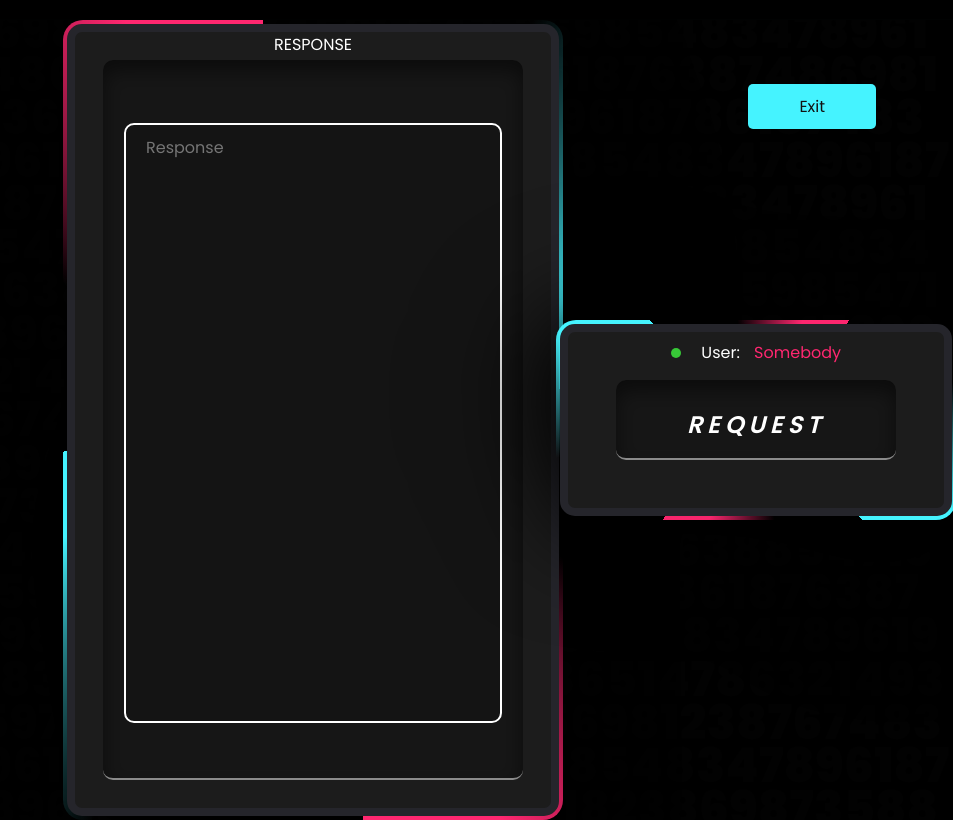
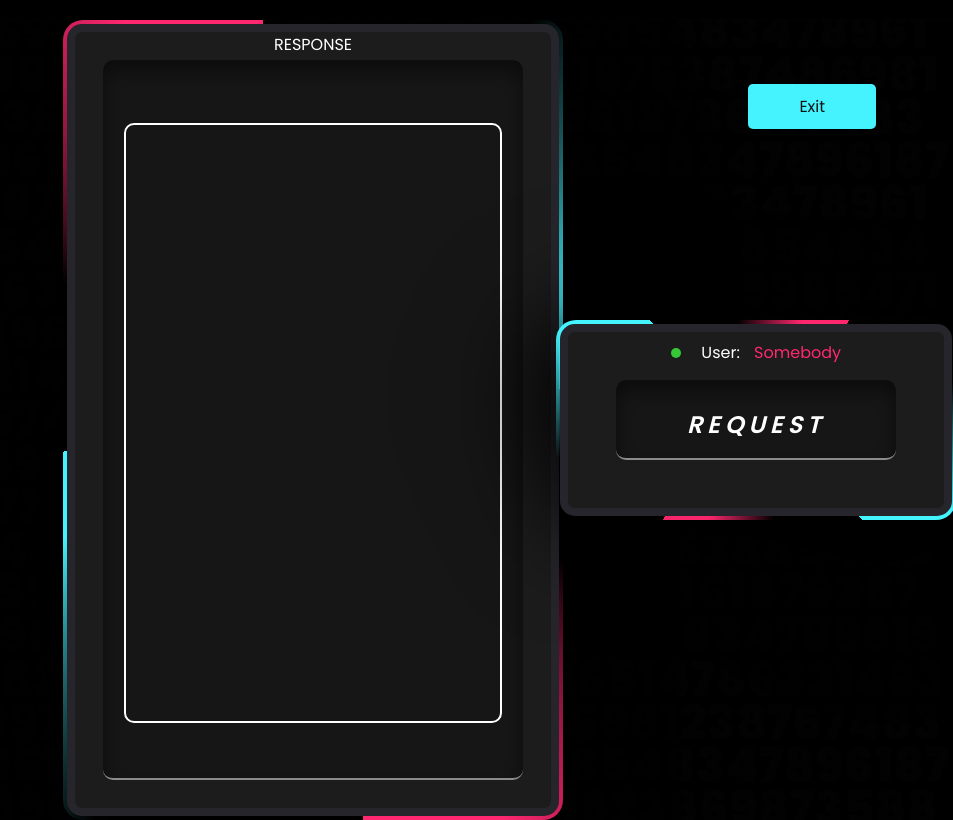
Before and after one commit to VladPashkovsky/comments, a React (Vite) app: page / in a window 1280 px wide. Shown: the part 780-1600 px from the top of the page, without its empty margins (327-1280 px from the left). Built offline with nearby package versions, Linux system fonts and the light colour scheme; a web font is replaced by a local one.

Commit message:
questionform/store_added

```diff
--- a/src/components/QuestionForm/index.tsx
+++ b/src/components/QuestionForm/index.tsx
@@ -1,15 +1,27 @@
 import styles from './style.module.css'
-import {useRef, useState} from 'react'
+import { useState} from 'react'
+import useStore from './store.ts'
+import { Todo } from './store.ts'
+
+
 
 const QuestionForm = () => {
-  const [height, setHeight] = useState('100px');
-  const textareaRef = useRef<HTMLTextAreaElement>(null);
+  const [newTodo, setNewTodo] = useState('');
+  const { addTodo } = useStore();
 
-  const handleInput = () => {
-    if (textareaRef.current) {
-      setHeight(`${textareaRef.current.scrollHeight}px`);
-    }
-  }
+  const handleSubmit = (event: React.FormEvent<HTMLFormElement>) => {
+    event.preventDefault();
+    const newTodoItem: Todo = {
+      id: Date.now(),
+      text: newTodo,
+    };
+    addTodo(newTodoItem);
+    setNewTodo('');
+  };
+
+  const handleInputChange = (event: React.ChangeEvent<HTMLTextAreaElement>) => {
+    setNewTodo(event.target.value);
+  };
 
   return (
     <div className={styles.box}>
@@ -18,10 +30,10 @@ const QuestionForm = () => {
         <span className={styles.user_info}>User: <span className={styles.user_item}>Somebody</span> </span>
       </div>
       <div className={styles.login}>
-        <form className={styles.loginBx}>
+        <form className={styles.loginBx} onSubmit={handleSubmit}>
           <h2><i>Request</i></h2>
           <div className={styles.inptBtn}>
-            <textarea
+            <textarea value={newTodo} onChange={handleInputChange}
               className={styles.textarea} placeholder="Question" />
             <button>ADD</button>
           </div>
--- /dev/null
+++ b/src/components/QuestionForm/store.ts
@@ -0,0 +1,19 @@
+import {create} from 'zustand';
+
+export interface Todo {
+  id: number;
+  text: string;
+}
+
+interface Store {
+  todos: Todo[];
+  addTodo: (todo: Todo) => void;
+}
+
+const useStore = create<Store>((set) => ({
+  todos: [],
+  addTodo: (todo) =>
+    set((state) => ({ todos: [...state.todos, todo] })),
+}));
+
+export default useStore;
--- a/src/components/Tasks/index.tsx
+++ b/src/components/Tasks/index.tsx
@@ -1,6 +1,10 @@
 import styles from './style.module.css'
+import useStore from '../QuestionForm/store.ts'
+
 
 const Tasks = () => {
+  const {todos} = useStore();
+
   return (
     <div className={styles.box}>
       <div className={styles.user}>
@@ -14,7 +18,15 @@ const Tasks = () => {
           {/*<h2><i>TASKS</i></h2>*/}
           <div className={styles.inptBtn}>
             {/*<input type="text" placeholder="Response" />*/}
-            <textarea placeholder="Response" />
+            {/*<textarea placeholder="Response" />*/}
+
+            <div className={styles.responseForm}>
+              {todos.map((todo) => (
+                <div key={todo.id} className={styles.responseItem}>{todo.text}</div>
+              ))}
+
+            </div>
+
             {/*<button>ADD</button>*/}
           </div>
         </form>
--- a/src/components/Tasks/style.module.css
+++ b/src/components/Tasks/style.module.css
@@ -184,6 +184,32 @@ body {
     overflow: auto;
 }
 
+.responseForm {
+    position: relative;
+    display: flex;
+    justify-content: center;
+    width: 100%;
+    height: 75vh;
+    padding: 10px 20px;
+    outline: none;
+    border: none;
+    border: 2px solid #ffffff;
+    border-radius: 10px;
+}
+
+.responseItem {
+    display: flex;
+    position: absolute;
+    top: 0;
+    width: 100%;
+    height: 10vh;
+    border: 2px solid #ffffff;
+    border-radius: 10px;
+    font-size: 1em;
+    color: white;
+}
+
+
 /*.loginBx input {*/
 /*    width: 100%;*/
 /*    padding: 10px 20px;*/
```
